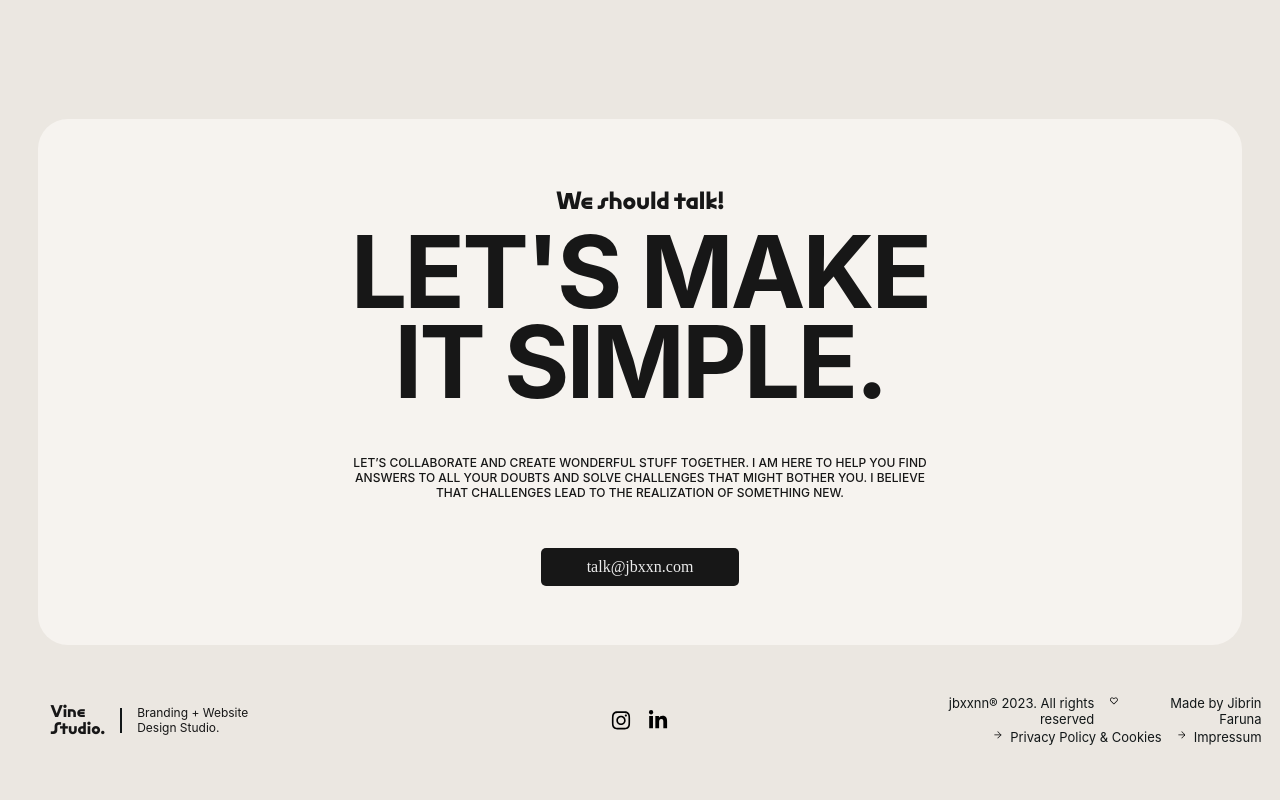
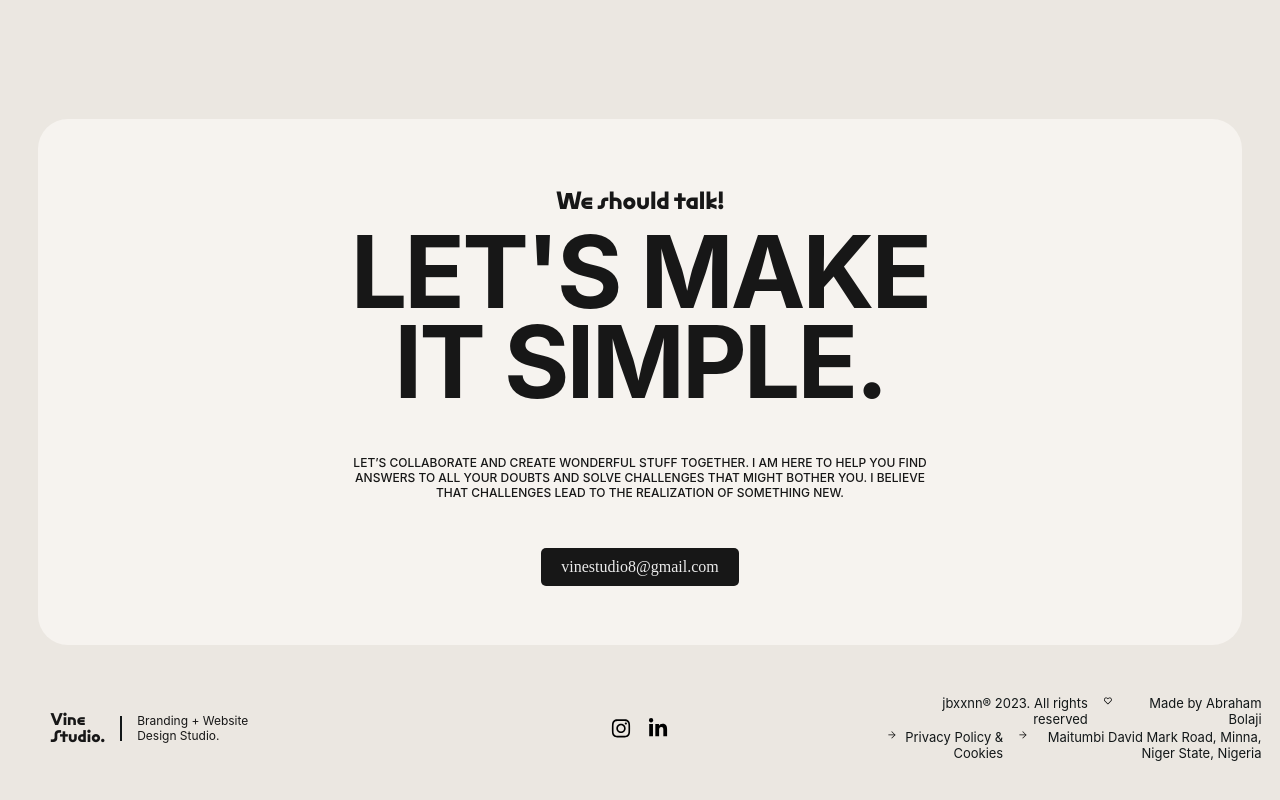
Before and after one commit to jbxxnn/folio, a website built with Parcel: page index.html in a window 1280 px wide. Shown: the part 4374-5174 px from the top of the page. Built offline with nearby package versions, Linux system fonts and the light colour scheme; some packages are replaced by stand-ins of ours; a web font is replaced by a local one; what splitting would draw is missing.

Commit message:
Update index.html

```diff
--- a/index.html
+++ b/index.html
@@ -1135,8 +1135,8 @@
                       challenges lead to the realization of something new.
                     </p>
                   </div>
-                  <a href="mailto: talk@jbxxn.com" class="info-container">
-                    <p>talk@jbxxn.com</p>
+                  <a href="mailto: vinestudio8@gmail.com" class="info-container">
+                    <p>vinestudio8@gmail.com</p>
                   </a>
                 </div>
               </div>
@@ -1243,7 +1243,7 @@
                         </svg>
                       </span>
                       <span class="elementor-icon-list-text"
-                        >Made by Jibrin Faruna</span
+                        >Made by Abraham Bolaji</span
                       >
                     </a>
                   </li>
@@ -1330,7 +1330,7 @@
                           ></rect>
                         </svg>
                       </span>
-                      <span class="elementor-icon-list-text">Impressum</span>
+                      <span class="elementor-icon-list-text">Maitumbi David Mark Road, Minna, Niger State, Nigeria</span>
                     </a>
                   </li>
                 </ul>
```
